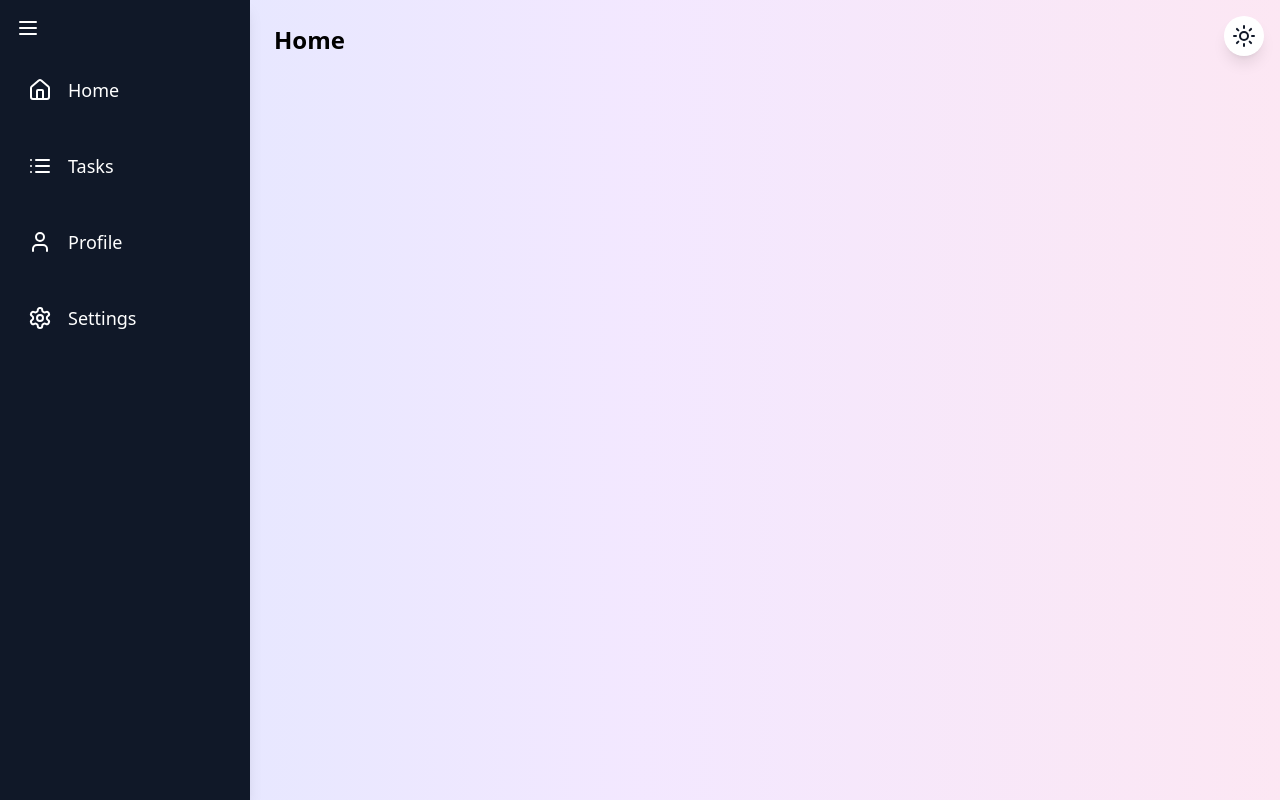
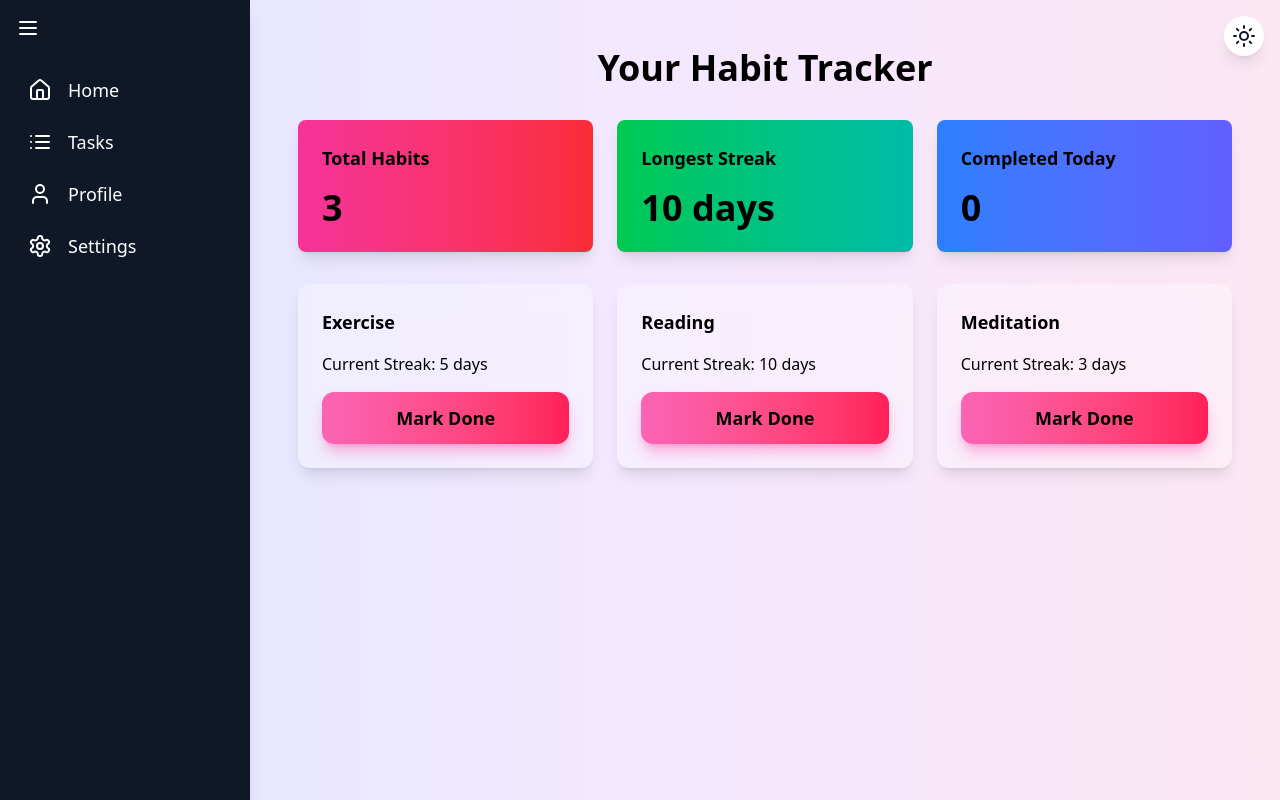
Before and after one commit to ShivaniYadav07/habit-system, a React (Vite) app: page / in a window 1280 px wide. Built offline with nearby package versions, Linux system fonts and the light colour scheme.

Commit message:
implement Sidebar component with routing; enhance Home page with habit tracking cards and loading state

```diff
--- a/src/App.jsx
+++ b/src/App.jsx
@@ -1,21 +1,26 @@
-
-import ThemeToggle from "./utility/ToggleTheme";
+import Sidebar from "./components/Sidebar";
 import { BrowserRouter as Router, Routes, Route } from "react-router-dom";
 import Home from "./pages/Home";
 import HabitCreation from "./pages/HabitCreation";
 import ProfilePage from "./pages/ProfilePage";
+import ToggleTheme from "./utility/ToggleTheme";
+
 const App = () => {
   return (
     <>
-        <ThemeToggle />
+    <ToggleTheme/>
     <Router>
+      <div className="flex">
+        <Sidebar />
+        <div className="flex-1 p-6">
           <Routes>
             <Route path="/" element={<Home />} />
             <Route path="/create-habit" element={<HabitCreation />} />
             <Route path="/profile" element={<ProfilePage />} />
           </Routes>
+        </div>
+      </div>
     </Router>
-
     </>
   );
 };
--- a/src/components/Sidebar.jsx
+++ b/src/components/Sidebar.jsx
@@ -1,5 +1,6 @@
 import { useState } from "react";
 import { Home, List, User, Settings, Menu } from "lucide-react";
+import { Link } from "react-router-dom";
 import { motion } from "framer-motion";
 
 const Sidebar = () => {
@@ -15,15 +16,21 @@ const Sidebar = () => {
       </button>
 
       <nav className="space-y-6">
-        {[{ icon: Home, label: "Home" }, { icon: List, label: "Tasks" }, { icon: User, label: "Profile" }, { icon: Settings, label: "Settings" }].map((item, index) => (
+        {[
+          { icon: Home, label: "Home", path: "/" },
+          { icon: List, label: "Tasks", path: "/tasks" },
+          { icon: User, label: "Profile", path: "/profile" },
+          { icon: Settings, label: "Settings", path: "/settings" }
+        ].map((item, index) => (
+          <Link to={item.path} key={index}>
             <motion.div
-            key={index}
               whileHover={{ scale: 1.1 }}
               className="flex items-center gap-4 p-3 rounded-lg hover:bg-gray-800 cursor-pointer"
             >
               <item.icon size={24} />
               {isOpen && <span className="text-lg">{item.label}</span>}
             </motion.div>
+          </Link>
         ))}
       </nav>
     </motion.div>
--- a/src/pages/Home.jsx
+++ b/src/pages/Home.jsx
@@ -1,12 +1,60 @@
-import React from "react";
-import Sidebar from "../components/Sidebar";
+import React, { useEffect, useState } from "react";
+import { Card } from "../utility/Card";
+import { Button } from "../utility/Button";
 
-const Home = () => {
+ const Home = () => {
+  const [habits, setHabits] = useState([]);
+
+  useEffect(() => {
+    setTimeout(() => {
+      setHabits([
+        { id: 1, name: "Exercise", streak: 5 },
+        { id: 2, name: "Reading", streak: 10 },
+        { id: 3, name: "Meditation", streak: 3 }
+      ]);
+    }, 1000);
+  }, []);
   return (
-    <div className="flex">
-      <Sidebar />
-      <div className="flex-1 p-6">
-        <h1 className="text-2xl font-bold">Home</h1>
+    <div className="p-6 space-y-8">
+      <h1 className="text-4xl font-bold text-center ">Your Habit Tracker</h1>
+
+      <div className="grid grid-cols-1 md:grid-cols-3 gap-6">
+        <Card className="bg-gradient-to-r from-pink-500 to-red-500 ">
+          <Card.Header>Total Habits</Card.Header>
+          <Card.Content>
+            <p className="text-4xl font-bold">{habits.length}</p>
+          </Card.Content>
+        </Card>
+        <Card className="bg-gradient-to-r from-green-500 to-teal-500">
+          <Card.Header>Longest Streak</Card.Header>
+          <Card.Content>
+            <p className="text-4xl font-bold">{Math.max(...habits.map(h => h.streak), 0)} days</p>
+          </Card.Content>
+        </Card>
+        <Card className="bg-gradient-to-r from-blue-500 to-indigo-500 ">
+          <Card.Header>Completed Today</Card.Header>
+          <Card.Content>
+            <p className="text-4xl font-bold">0</p>
+          </Card.Content>
+        </Card>
+      </div>
+
+      <div className="grid grid-cols-1 sm:grid-cols-2 lg:grid-cols-3 gap-6">
+        {habits.length === 0 ? (
+          <p className="text-center ">No habits added yet.</p>
+        ) : (
+          habits.map((habit) => (
+            <Card key={habit.id} className="shadow-lg rounded-xl transform transition duration-300 hover:scale-105">
+              <Card.Header>{habit.name}</Card.Header>
+              <Card.Content>
+                <p className="">Current Streak: {habit.streak} days</p>
+                <Button className="mt-4 w-full hover:shadow-lg">
+                  Mark Done
+                </Button>
+              </Card.Content>
+            </Card>
+          ))
+        )}
       </div>
     </div>
   );
--- a/src/utility/Button.jsx
+++ b/src/utility/Button.jsx
@@ -1,6 +1,6 @@
 import { useTheme } from "./ThemeProvider";
 
-const Button = ({ children, onClick, className }) => {
+export const Button = ({ children, onClick, className }) => {
   const { darkMode } = useTheme();
 
   return (
@@ -9,8 +9,8 @@ const Button = ({ children, onClick, className }) => {
       className={`cursor-pointer px-6 py-3 rounded-xl font-semibold transition-all duration-300 shadow-lg text-lg
         ${
           darkMode
-            ? "bg-gradient-to-r from-purple-800 to-indigo-700 text-white hover:from-purple-900 hover:to-indigo-800 shadow-purple-500/50"
-            : "bg-gradient-to-r from-pink-400 to-rose-500 text-white hover:from-pink-500 hover:to-rose-600 shadow-pink-400/50"
+            ? "bg-gradient-to-r from-purple-800 to-indigo-700  hover:from-purple-900 hover:to-indigo-800 shadow-purple-500/50"
+            : "bg-gradient-to-r from-pink-400 to-rose-500  hover:from-pink-500 hover:to-rose-600 shadow-pink-400/50"
         }
         ${className}`}
     >
@@ -18,5 +18,3 @@ const Button = ({ children, onClick, className }) => {
     </button>
   );
 };
-
-export default Button;
--- /dev/null
+++ b/src/utility/Card.jsx
@@ -0,0 +1,22 @@
+import React from "react";
+
+export const Card = ({ children, className }) => {
+  return (
+    <div className={`bg-white/30 dark:bg-pink-500/10 backdrop-blur-md shadow-lg rounded-lg p-6 ${className}`}>
+    {children}
+  </div>
+
+  );
+};
+
+Card.Header = ({ children }) => {
+  return <div className="mb-4 font-semibold text-lg">{children}</div>;
+};
+
+Card.Title = ({ children }) => {
+  return <h2 className="text-xl font-bold">{children}</h2>;
+};
+
+Card.Content = ({ children }) => {
+  return <div className="">{children}</div>;
+};
```
Lines whose indentation alone changed are shown as unchanged.
